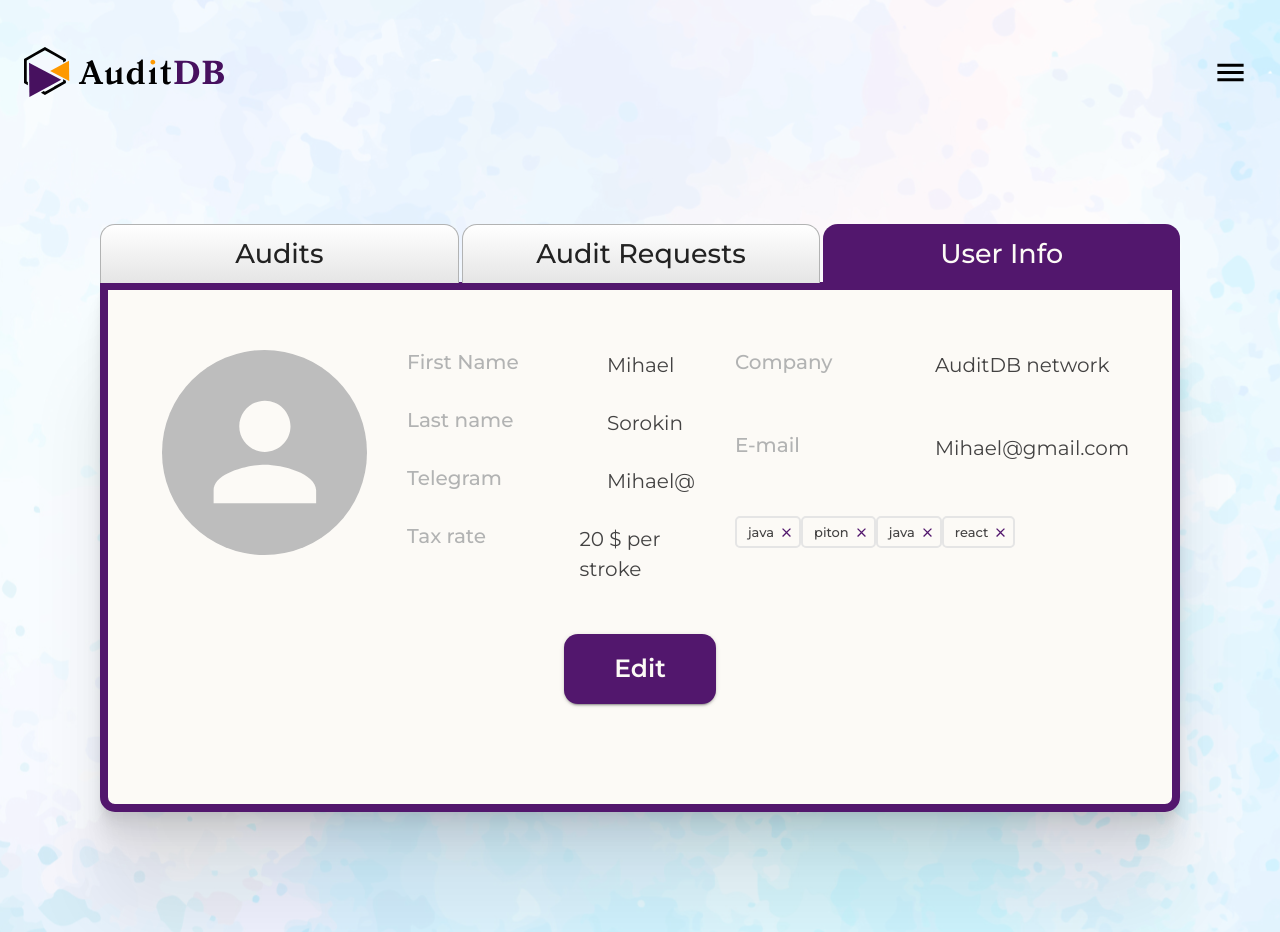
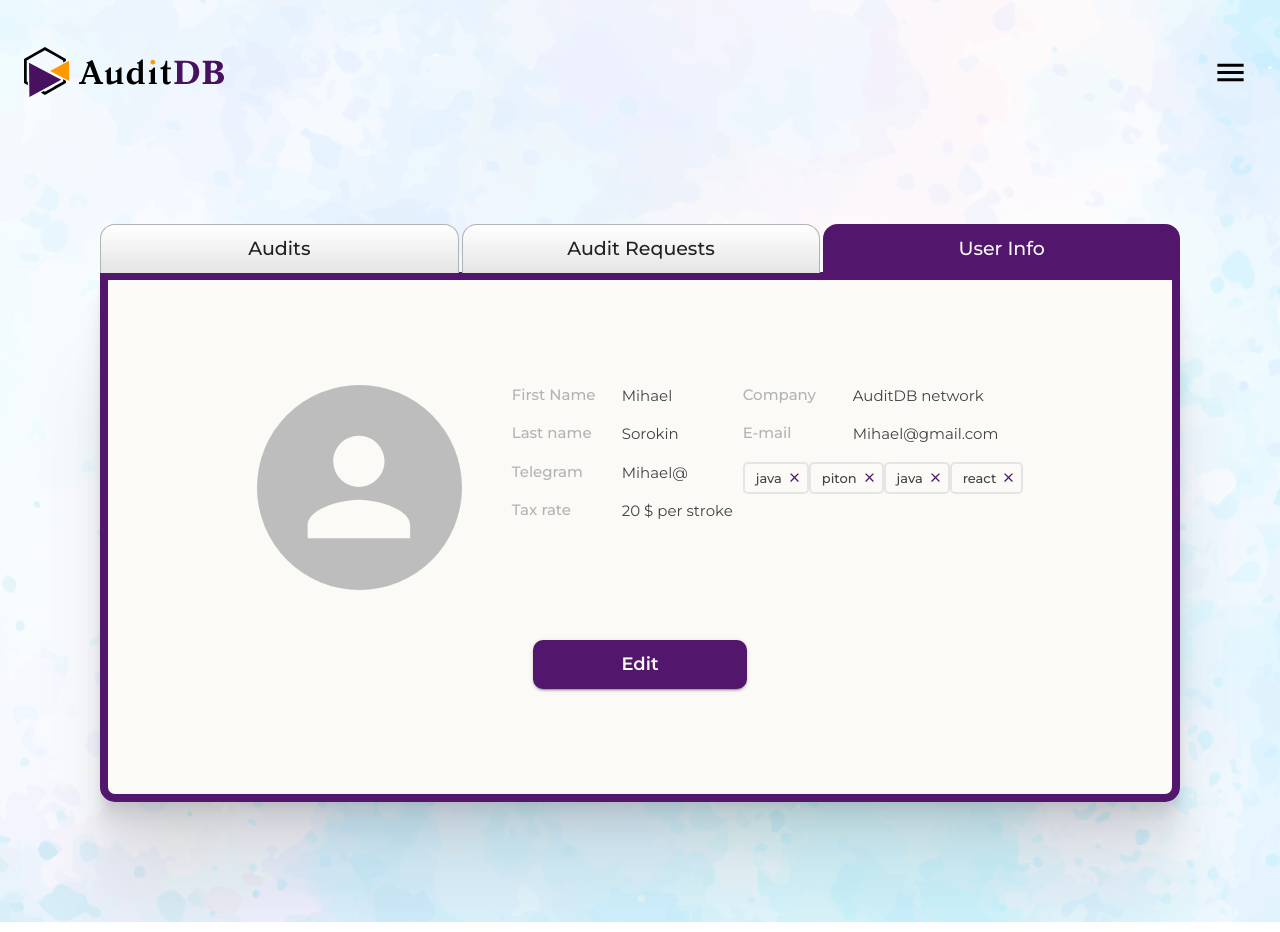
Before and after one commit to auditdbio/audit-web, a React (Vite) app: page /home-auditor in a window 1280 px wide. Both pictures are taken after a click on the tab "User Info". Built offline with nearby package versions, Linux system fonts and the light colour scheme.

Commit message:
response of login card and user card

```diff
--- a/src/components/User-info.jsx
+++ b/src/components/User-info.jsx
@@ -18,13 +18,13 @@ const UserInfo = ({role}) => {
 
 
     return (
-        <Box sx={{paddingX: '10px'}}>
+        <Box sx={wrapper}>
             <Box sx={contentWrapper}>
                 <Box sx={{display: 'flex', justifyContent: 'center'}}>
                     <Avatar sx={avatarStyle}/>
                 </Box>
                 <Box sx={infoStyle}>
-                    <Box sx={{display: 'flex', flexDirection: 'column', gap: '28px'}}>
+                    <Box sx={infoInnerStyle}>
                         <Box sx={infoWrapper}>
                             <span>First Name</span>
                             <Typography>Mihael</Typography>
@@ -42,7 +42,7 @@ const UserInfo = ({role}) => {
                             <Typography>20 $ per stroke</Typography>
                         </Box>
                     </Box>
-                    <Box sx={{display: 'flex', gap: '18px', flexWrap: 'wrap'}}>
+                    <Box sx={infoInnerStyle}>
                         <Box sx={infoWrapper}>
                             <span>Company</span>
                             <Typography>AuditDB network</Typography>
@@ -116,6 +116,35 @@ const UserInfo = ({role}) => {
 
 export default UserInfo;
 
+const wrapper = (theme) => ({
+    paddingX: '10px',
+    [theme.breakpoints.down('lg')]: {
+        display: 'flex',
+        flexDirection: 'column',
+        gap: '70px'
+    },
+    [theme.breakpoints.down('md')]: {
+        gap: '50px'
+    },
+    [theme.breakpoints.down('sm')]: {
+        gap: '20px'
+    },
+    [theme.breakpoints.down('xs')]: {
+        width: '100%',
+        alignItems: 'center',
+        gap: '25px'
+    }
+})
+
+const infoInnerStyle = (theme) => ({
+    display: 'flex',
+    flexDirection: 'column',
+    gap: '28px',
+    [theme.breakpoints.down('lg')]: {
+        gap: '16px'
+    }
+})
+
 const infoStyle = (theme) => ({
     margin: '68px 0 36px',
     display: 'flex',
@@ -125,7 +154,15 @@ const infoStyle = (theme) => ({
         margin: '0 0 50px',
         flexDirection: 'row',
         gap: '40px'
-    }
+    },
+    [theme.breakpoints.down('md')]: {
+        gap: '10px',
+    },
+    [theme.breakpoints.down('sm')]: {
+        flexDirection: 'column',
+        gap: '16px',
+        margin: 0
+    },
 })
 
 const iconSx = (theme) => ({
@@ -142,14 +179,24 @@ const avatarStyle = (theme) => ({
     [theme.breakpoints.down('lg')]: {
         width: '205px',
         height: '205px'
+    },
+    [theme.breakpoints.down('xs')]: {
+        width: '150px',
+        height: '150px',
     }
 })
 
 const contentWrapper = (theme) => ({
     [theme.breakpoints.down('lg')]: {
         display: 'flex',
+        gap: '70px'
+    },
+    [theme.breakpoints.down('md')]: {
+        gap: '50px'
+    },
+    [theme.breakpoints.down('sm')]: {
+        flexDirection: 'column',
         gap: '40px'
-        // flexDirection: 'column'
     }
 })
 
@@ -162,6 +209,16 @@ const buttonSx = (theme) => ({
     textTransform: 'capitalize',
     fontSize: '25px',
     fontWeight: 600,
+    [theme.breakpoints.down('lg')]: {
+        fontSize: '18px',
+        padding: '9px 50px',
+        width: '214px',
+        borderRadius: '10px',
+    },
+    [theme.breakpoints.down('xs')]: {
+        width: '88px',
+        padding: '9px 10px'
+    }
 })
 
 const submitAuditor = (theme) => ({
@@ -176,9 +233,27 @@ const infoWrapper = (theme) => ({
     fontWeight: 500,
     fontSize: '20px',
     color: '#434242',
+    '& p': {
+      fontSize: 'inherit'
+    },
     '& span': {
         width: '125px',
         marginRight: '75px',
         color: '#B2B3B3',
+    },
+    [theme.breakpoints.down('lg')]: {
+        fontSize: '15px',
+        '& span': {
+            marginRight: '50px'
+        }
+    },
+    [theme.breakpoints.down('md')]: {
+        '& span': {
+            width: '90px',
+            marginRight: '20px'
+        }
+    },
+    [theme.breakpoints.down('xs')]: {
+        fontSize: '12px'
     }
 })
--- a/src/components/custom/CustomTabs.jsx
+++ b/src/components/custom/CustomTabs.jsx
@@ -49,7 +49,10 @@ const tabSx = (theme) => ({
     borderRadius: '14.8672px 14.8672px 0px 0px',
     // padding: '15px 40px',
     whiteSpace: 'inherit',
-    width: '100%'
+    width: '100%',
+    [theme.breakpoints.down('lg')]: {
+        fontSize: '19px'
+    }
 })
 
 const tabsSx = (theme) => ({
--- a/src/components/custom/info-card.jsx
+++ b/src/components/custom/info-card.jsx
@@ -36,6 +36,16 @@ const cardWrapper = (theme) => ({
     [theme.breakpoints.down('lg')]: {
         maxWidth: '1300px',
         minHeight: '530px',
-        width: '100%'
+        width: '100%',
+        padding: 0,
+        display: 'flex',
+        justifyContent: 'center',
+        alignItems: 'center',
+    },
+    [theme.breakpoints.down('sm')]: {
+        padding: '30px 40px'
+    },
+    [theme.breakpoints.down('xs')]: {
+        minHeight: '400px'
     }
 })
```
